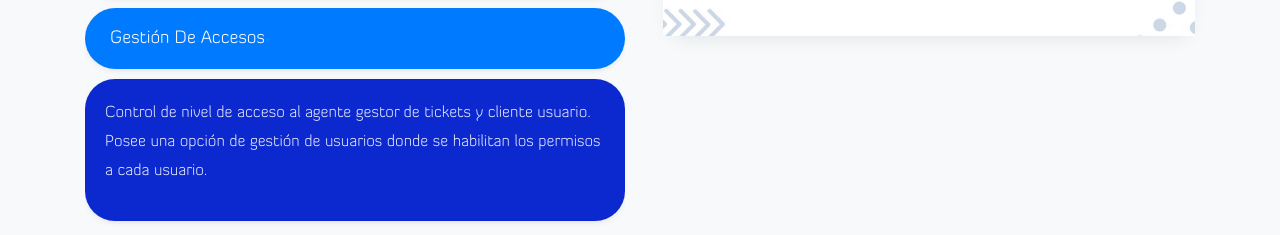
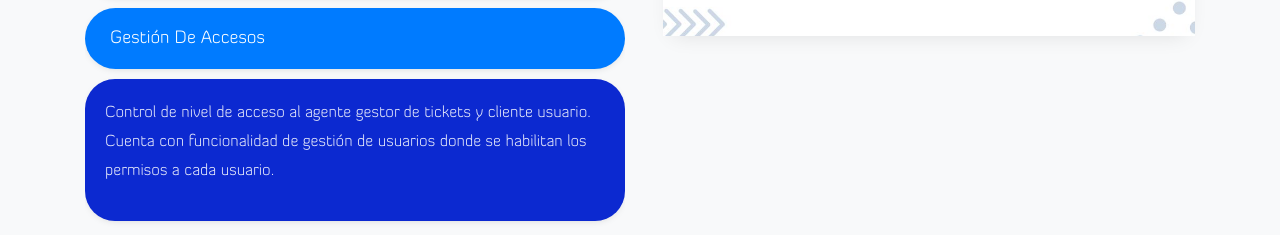
Before and after one commit to phuarcaya/AloDeskSite, an Angular app: page / in a window 1280 px wide. Both pictures are taken after a click on the button "Gestión De Accesos". Shown: the part 4003-4238 px from the top of the page. Built offline with nearby package versions, Linux system fonts and the light colour scheme; a web font is replaced by a local one.

Commit message:
change in text

```diff
--- a/src/app/shared/components/frequent-question/frequent-question.component.html
+++ b/src/app/shared/components/frequent-question/frequent-question.component.html
@@ -206,7 +206,7 @@
             </div>
             <div class="collapse" id="collapseNine" role="tabpanel" aria-labelledby="headingNine">
               <div class="card-body">
-                <p>Control de nivel de acceso al agente gestor de tickets y cliente usuario. Posee una opción de gestión de
+                <p>Control de nivel de acceso al agente gestor de tickets y cliente usuario. Cuenta con funcionalidad de gestión de
                   usuarios donde se habilitan los permisos a cada usuario.</p>
               </div>
             </div>
```
